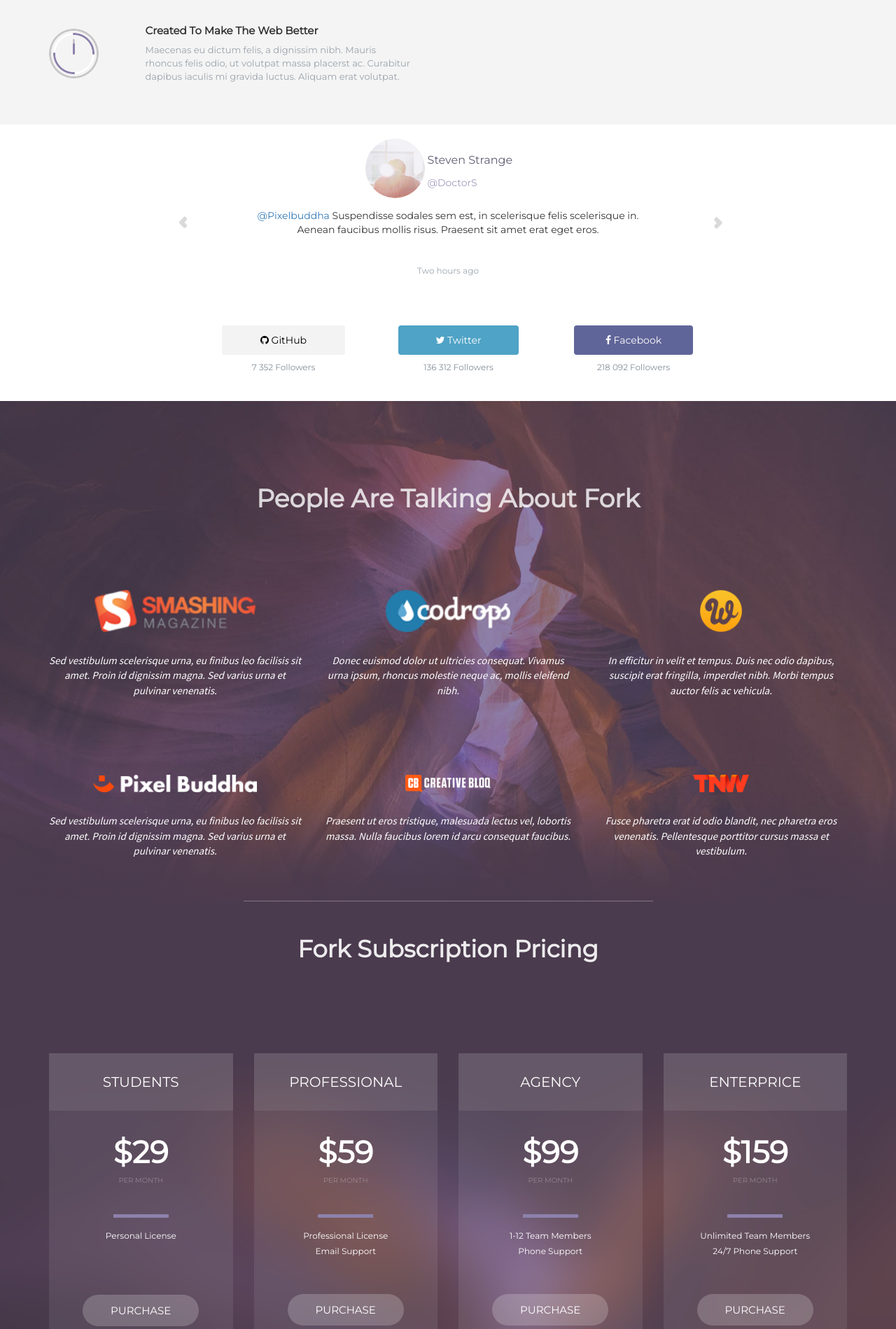
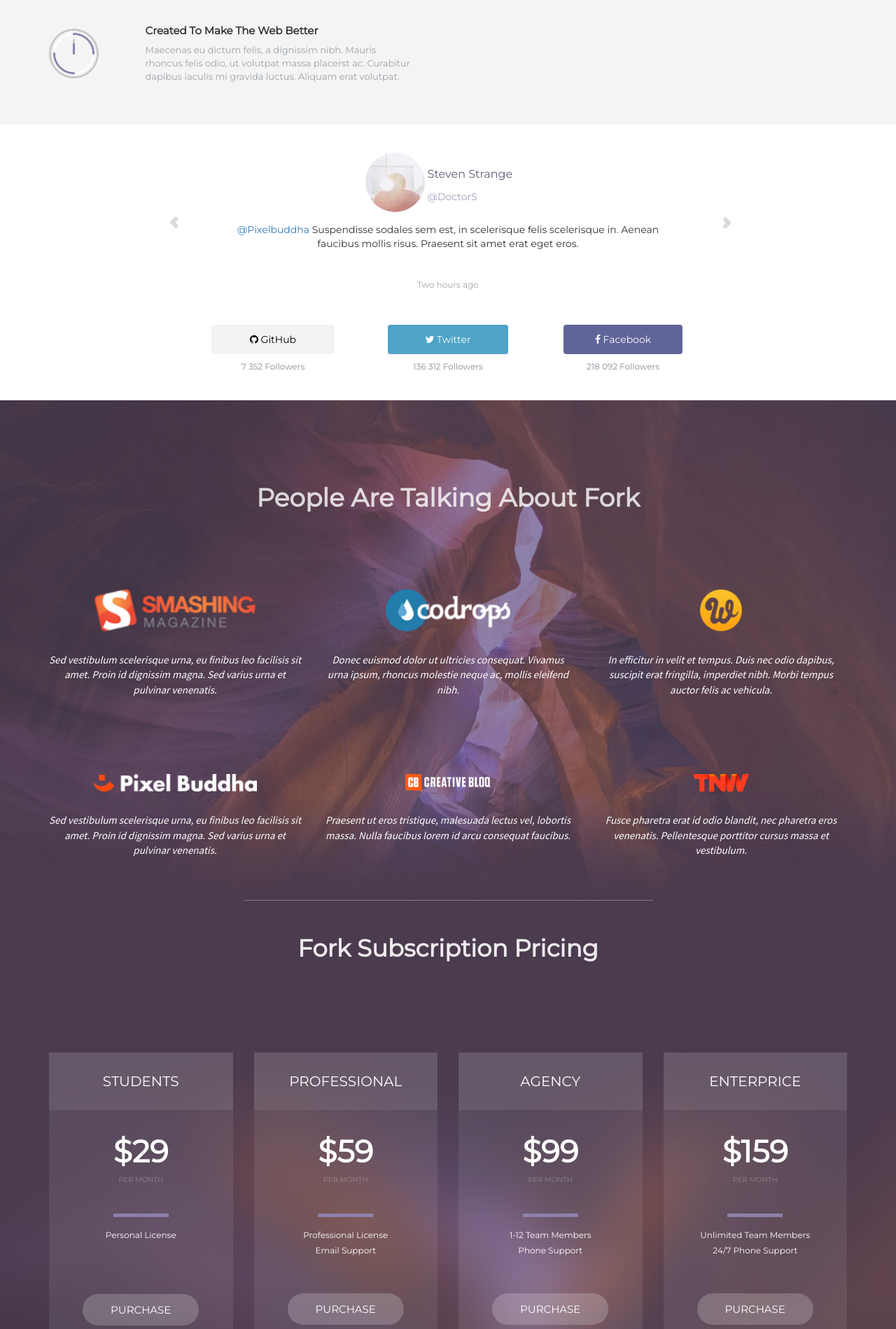
Before and after one commit to AlenaIv/forkio, a PHP site: page / in a window 1280 px wide. Shown: the part 1749-3648 px from the top of the page at 70% size. Run offline with PHP 8.4, Linux system fonts and the light colour scheme; some libraries are stand-ins or nearby versions.

Commit message:
carousel

```diff
--- a/css/main.css
+++ b/css/main.css
@@ -160,7 +160,7 @@ img.logo{
 
 
 .carousel-inner .item{
-    padding: 20px 200px;
+
     text-align: center;
 }
 .carousel-inner img{
@@ -171,6 +171,7 @@ img.logo{
 }
 .user{
     display: inline-block;
+    margin-top: 40px;
 }
 .name{
     float: right;
@@ -197,7 +198,7 @@ img.logo{
     font-family: 'Montserrat', sans-serif;
     font-size: 14px;
     color: #333333;
-    margin-top: 100px;
+    margin-top: 20px;
 }
 .caption p{
     padding-top: 40px;
@@ -205,6 +206,9 @@ img.logo{
     font-family: 'Montserrat', sans-serif;
     font-size: 12px;
     color: #9da5ac;
+}
+.caption span{
+    text-align: center;
 }
 .active-caption{
     text-align: center;
@@ -219,6 +223,9 @@ img.logo{
     font-family: 'Montserrat', sans-serif;
     font-size: 12px;
     color: #9da5ac;
+}
+.active-caption span{
+    text-align: center;
 }
 .carousel-indicators{
     display: none;
--- a/index.html
+++ b/index.html
@@ -40,8 +40,6 @@
 
         <!-- Collect the nav links, forms, and other content for toggling -->
         <div class="collapse navbar-collapse" id="main-menu">
-
-
             <ul class="nav navbar-nav navbar-right">
                 <li><a href="#">Overview</a></li>
                 <li><a href="#">About Fork</a></li>
@@ -147,7 +145,7 @@
             </ol>
 
             <!-- Wrapper for slides -->
-            <div class="carousel-inner">
+            <div class="carousel-inner" role="list">
                 <div class="item active">
                     <div class="user row">
                         <div class="col-md-4">
@@ -160,10 +158,16 @@
                         </div>
 
                     </div>
-                    <div class="active-caption">
+                    <div class="row">
+                    <div class="col-md-2 col-xs-2">
+                    </div>
+                    <div class="active-caption col-md-8 col-xs-8">
                         <a class="nickname" href="#">@Pixelbuddha</a>
                         <span>Suspendisse sodales sem est, in scelerisque felis scelerisque in. Aenean faucibus mollis risus. Praesent sit amet erat eget eros.</span>
                         <p>Two hours ago</p>
+                    </div>
+                    <div class="col-md-2 col-xs-2">
+                    </div>
                     </div>
                 </div>
                 <div class="item">
@@ -171,14 +175,22 @@
                         <div class="col-md-4">
                             <img src="img/Steven.png">
                         </div>
+
                         <div class="name col-md-8">
                             <p>Steven Strange</p>
                             <a class="login" href="#">@DoctorS</a>
                         </div>
-                        <div class="caption">
+
+                    </div>
+                    <div class="row">
+                        <div class="col-md-2 col-xs-2">
+                        </div>
+                        <div class="active-caption col-md-8 col-xs-8">
                             <a class="nickname" href="#">@Pixelbuddha</a>
                             <span>Suspendisse sodales sem est, in scelerisque felis scelerisque in. Aenean faucibus mollis risus. Praesent sit amet erat eget eros.</span>
                             <p>Two hours ago</p>
+                        </div>
+                        <div class="col-md-2 col-xs-2">
                         </div>
                     </div>
                 </div>
@@ -186,18 +198,25 @@
                     <div class="user row">
                         <div class="col-md-4">
                             <img src="img/Steven.png">
-
                         </div>
 
                         <div class="name col-md-8">
                             <p>Steven Strange</p>
                             <a class="login" href="#">@DoctorS</a>
                         </div>
-                        <div class="caption">
+
+                    </div>
+                    <div class="row">
+                        <div class="col-md-2 col-xs-2">
+                        </div>
+                        <div class="active-caption col-md-8 col-xs-8">
                             <a class="nickname" href="#">@Pixelbuddha</a>
                             <span>Suspendisse sodales sem est, in scelerisque felis scelerisque in. Aenean faucibus mollis risus. Praesent sit amet erat eget eros.</span>
                             <p>Two hours ago</p>
                         </div>
+                        <div class="col-md-2 col-xs-2">
+                        </div>
+                    </div>
                     </div>
                 </div>
             </div>
```
